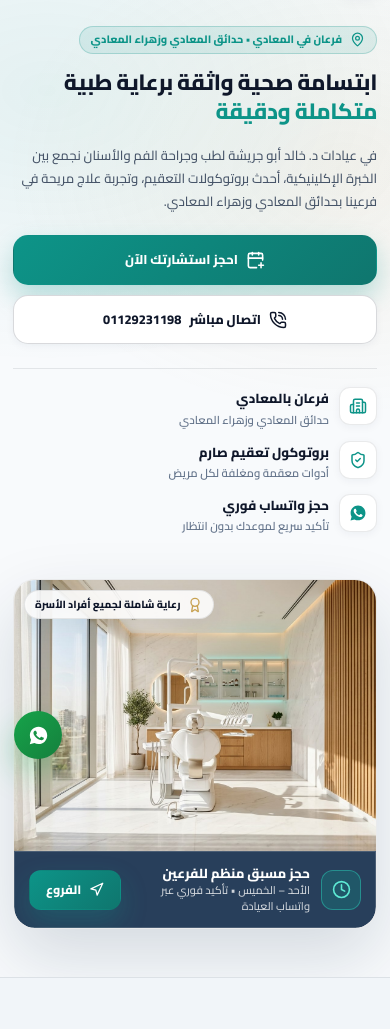
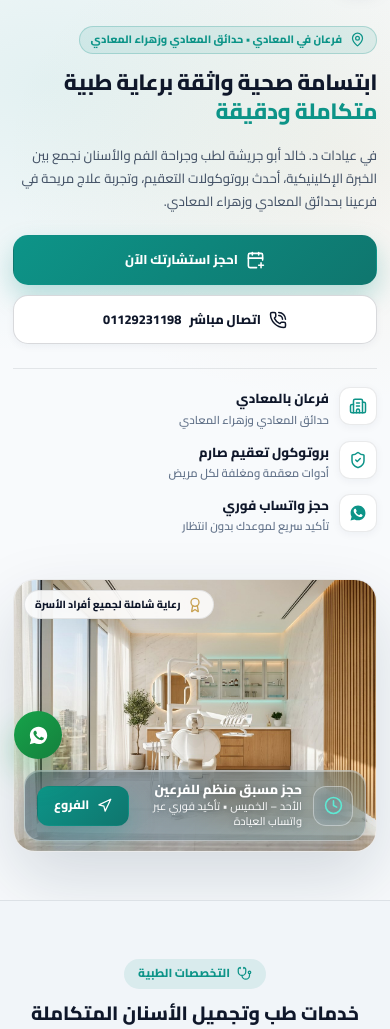
Before and after one commit to HeartLink349/dr-khaled-dental-clinic, a plain HTML site: page index.html in a window 390 px wide. Shown: the part 71-1100 px from the top of the page. Drawn offline with nearby package versions, Linux system fonts and the light colour scheme.

Commit message:
v5: Translucent frosted liquid-glass hero float card on desktop & mobile

```diff
--- a/index.html
+++ b/index.html
@@ -19,7 +19,7 @@
   <!-- Open-Source GitHub Libraries: AOS (michalsnik/aos) & Swiper (nolimits4web/swiper) -->
   <link rel="stylesheet" href="https://cdn.jsdelivr.net/npm/aos@2.3.4/dist/aos.css">
   <link rel="stylesheet" href="https://cdn.jsdelivr.net/npm/swiper@11/swiper-bundle.min.css">
-  <link rel="stylesheet" href="styles.css?v=4">
+  <link rel="stylesheet" href="styles.css?v=5">
 
   <!-- Structured Medical Schema (Dentist) -->
   <script type="application/ld+json">
--- a/styles.css
+++ b/styles.css
@@ -545,11 +545,14 @@ html[dir="rtl"] .mobile-drawer-panel {
   inset-inline-start: 16px;
   inset-inline-end: 16px;
   padding: 13px 16px;
-  border-radius: 18px;
-  background: rgba(11, 37, 69, 0.88);
-  backdrop-filter: blur(16px);
-  -webkit-backdrop-filter: blur(16px);
-  border: 1px solid rgba(255, 255, 255, 0.16);
+  border-radius: 20px;
+  background: linear-gradient(135deg, rgba(11, 37, 69, 0.44), rgba(15, 76, 104, 0.34));
+  backdrop-filter: blur(22px) saturate(185%);
+  -webkit-backdrop-filter: blur(22px) saturate(185%);
+  border: 1.5px solid rgba(255, 255, 255, 0.42);
+  box-shadow:
+    0 14px 34px rgba(7, 25, 48, 0.24),
+    inset 0 1px 0 rgba(255, 255, 255, 0.36);
   color: #ffffff;
   display: flex;
   align-items: center;
@@ -568,9 +571,11 @@ html[dir="rtl"] .mobile-drawer-panel {
 .hero-float-badge {
   width: 40px;
   height: 40px;
-  border-radius: 12px;
-  background: rgba(13, 148, 136, 0.28);
-  border: 1px solid rgba(45, 212, 191, 0.45);
+  border-radius: 13px;
+  background: rgba(255, 255, 255, 0.16);
+  backdrop-filter: blur(10px);
+  -webkit-backdrop-filter: blur(10px);
+  border: 1px solid rgba(255, 255, 255, 0.38);
   color: #5eead4;
   display: inline-flex;
   align-items: center;
@@ -583,13 +588,15 @@ html[dir="rtl"] .mobile-drawer-panel {
   font-size: 0.9rem;
   font-weight: 800;
   line-height: 1.35;
+  text-shadow: 0 1px 8px rgba(7, 25, 48, 0.35);
 }
 
 .hero-float-meta > div > span {
   display: block;
   font-size: 0.76rem;
-  color: rgba(255, 255, 255, 0.78);
+  color: rgba(255, 255, 255, 0.9);
   line-height: 1.4;
+  text-shadow: 0 1px 6px rgba(7, 25, 48, 0.35);
 }
 
 .hero-top-pill {
@@ -1623,22 +1630,16 @@ html {
   }
 
   .hero-photo-frame {
-    aspect-ratio: auto;
-    display: flex;
-    flex-direction: column;
+    aspect-ratio: 4 / 3;
     border-radius: 22px;
   }
 
-  .hero-photo-frame img {
-    aspect-ratio: 4 / 3;
-    height: auto;
-  }
-
   .hero-float-card {
-    position: static;
-    margin: 0;
-    border-radius: 0;
-    padding: 13px 14px;
+    bottom: 10px;
+    inset-inline-start: 10px;
+    inset-inline-end: 10px;
+    padding: 10px 12px;
+    border-radius: 16px;
   }
 
   .hero-top-pill {
```
